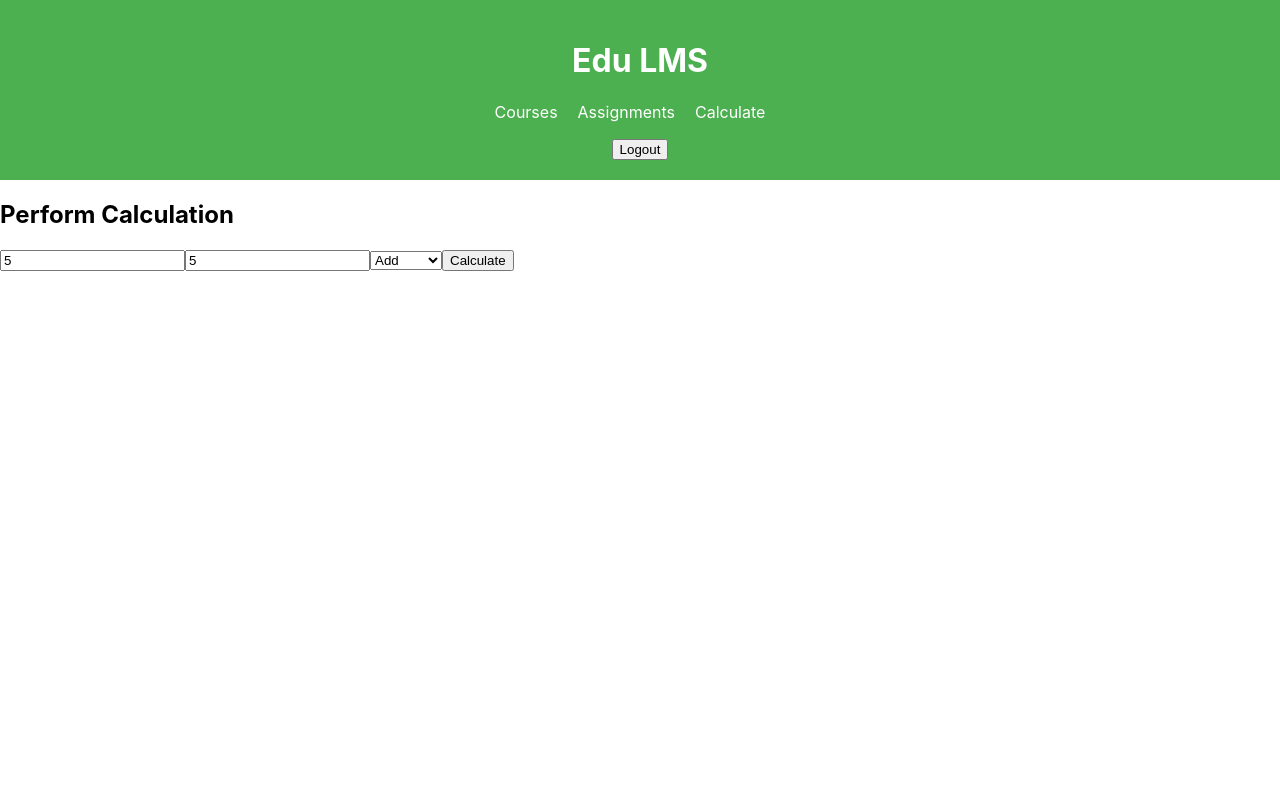
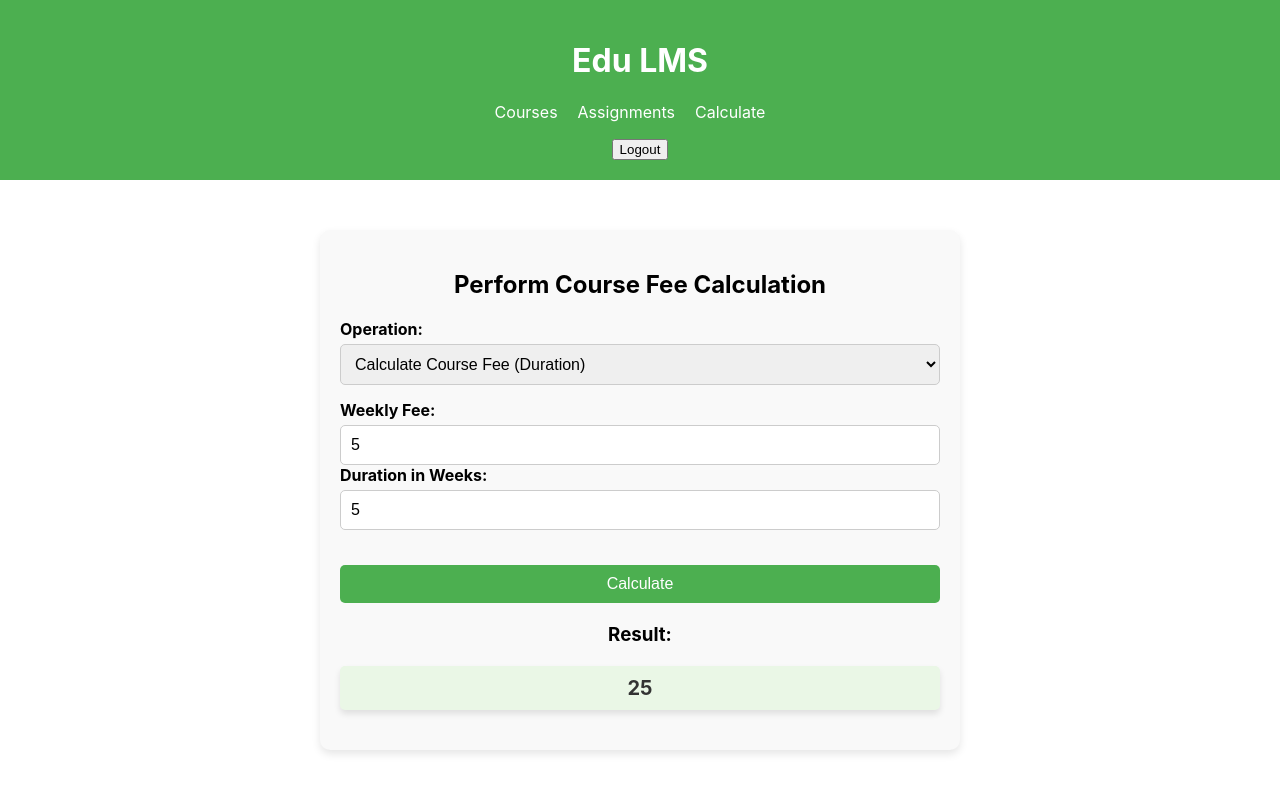
Before and after one commit to IT21175466/eduLMS, a React (Create React App) app in the folder frontend/: page /calculate in a window 1280 px wide. Both pictures are taken after typing "5", "5" into the empty fields and a click on the button "Calculate". Shown: the top 792 px of the page. Built offline with nearby package versions, Linux system fonts and the light colour scheme; no server answers.

Commit message:
Calculation Completed

```diff
--- /dev/null
+++ b/frontend/src/calculate.css
@@ -0,0 +1,69 @@
+.calculate {
+    max-width: 600px;
+    margin: 50px auto;
+    padding: 20px;
+    background-color: #f9f9f9;
+    border-radius: 10px;
+    box-shadow: 0 4px 8px rgba(0, 0, 0, 0.1);
+}
+
+h2 {
+    text-align: center;
+    font-size: 24px;
+    margin-bottom: 20px;
+}
+
+.calc-form {
+    display: flex;
+    flex-direction: column;
+    gap: 15px;
+}
+
+.input-group {
+    display: flex;
+    flex-direction: column;
+}
+
+.input-group label {
+    font-weight: bold;
+    margin-bottom: 5px;
+}
+
+.input-group input,
+.input-group select {
+    padding: 10px;
+    font-size: 16px;
+    border-radius: 5px;
+    border: 1px solid #ccc;
+}
+
+.calc-btn {
+    padding: 10px 20px;
+    background-color: #4CAF50;
+    color: white;
+    border: none;
+    border-radius: 5px;
+    font-size: 16px;
+    cursor: pointer;
+    transition: background-color 0.3s ease;
+    margin-top: 20px;
+}
+
+.calc-btn:hover {
+    background-color: #45a049;
+}
+
+.result-container {
+    margin-top: 20px;
+    text-align: center;
+}
+
+.result {
+    font-size: 20px;
+    font-weight: bold;
+    color: #333;
+    padding: 10px;
+    background-color: #eaf7e6;
+    border-radius: 5px;
+    box-shadow: 0 4px 6px rgba(0, 0, 0, 0.1);
+}
--- a/frontend/src/components/Calculate.js
+++ b/frontend/src/components/Calculate.js
@@ -1,59 +1,153 @@
-// src/components/Calculate.js
 import React, { useState } from 'react';
-
+import '../calculate.css';
 function Calculate() {
     const [num1, setNum1] = useState('');
     const [num2, setNum2] = useState('');
-    const [operation, setOperation] = useState('add');
+    const [courseFee, setCourseFee] = useState('');
+    const [additionalFees, setAdditionalFees] = useState('');
+    const [discountPercentage, setDiscountPercentage] = useState('');
+    const [installments, setInstallments] = useState('');
+    const [operation, setOperation] = useState('courseFee');
     const [result, setResult] = useState(null);
-    const token = localStorage.getItem('token');
 
-    const handleCalculate = async (e) => {
+    // Handle calculation based on the selected operation
+    const handleCalculate = (e) => {
         e.preventDefault();
-        try {
-            const response = await fetch('http://localhost:5000/api/calculate', {
-                method: 'POST',
-                headers: {
-                    'Content-Type': 'application/json',
-                    Authorization: `Bearer ${token}`,
-                },
-                body: JSON.stringify({ num1: Number(num1), num2: Number(num2), operation }),
-            });
-            const data = await response.json();
-            setResult(data.result);
-        } catch (error) {
-            alert('Error performing calculation');
+        let calculationResult = null;
+
+        // 1. Calculate Course Fee Based on Duration
+        if (operation === 'courseFee') {
+            calculationResult = parseFloat(num1) * parseFloat(num2);
         }
+        // 2. Calculate Discounted Course Fee
+        else if (operation === 'discount') {
+            calculationResult = parseFloat(courseFee) - (parseFloat(courseFee) * (parseFloat(discountPercentage) / 100));
+        }
+        // 3. Calculate Total Course Fee with Additional Charges
+        else if (operation === 'totalFee') {
+            let additionalFeesArray = additionalFees.split(',').map(fee => parseFloat(fee.trim()));
+            calculationResult = parseFloat(courseFee) + additionalFeesArray.reduce((acc, fee) => acc + fee, 0);
+        }
+        // 4. Calculate Installment Fee
+        else if (operation === 'installments') {
+            calculationResult = parseFloat(courseFee) / parseFloat(installments);
+        }
+
+        setResult(calculationResult);
     };
 
     return (
         <div className="calculate">
-            <h2>Perform Calculation</h2>
-            <form onSubmit={handleCalculate}>
+            <h2>Perform Course Fee Calculation</h2>
+
+            <form onSubmit={handleCalculate} className="calc-form">
+                <div className="input-group">
+                    <label>Operation:</label>
+                    <select
+                        value={operation}
+                        onChange={(e) => setOperation(e.target.value)}
+                    >
+                        <option value="courseFee">Calculate Course Fee (Duration)</option>
+                        <option value="discount">Discounted Course Fee</option>
+                        <option value="totalFee">Total Fee with Additional Charges</option>
+                        <option value="installments">Installment Fee</option>
+                    </select>
+                </div>
+
+                {/* Input fields for each operation */}
+                {operation === 'courseFee' && (
+                    <div className="input-group">
+                        <label>Weekly Fee:</label>
                         <input
                             type="number"
                             value={num1}
                             onChange={(e) => setNum1(e.target.value)}
-                    placeholder="Number 1"
+                            placeholder="Enter weekly fee"
                             required
                         />
+                        <label>Duration in Weeks:</label>
                         <input
                             type="number"
                             value={num2}
                             onChange={(e) => setNum2(e.target.value)}
-                    placeholder="Number 2"
+                            placeholder="Enter duration in weeks"
                             required
                         />
-                <select
-                    value={operation}
-                    onChange={(e) => setOperation(e.target.value)}
-                >
-                    <option value="add">Add</option>
-                    <option value="subtract">Subtract</option>
-                </select>
-                <button type="submit">Calculate</button>
+                    </div>
+                )}
+
+                {operation === 'discount' && (
+                    <div className="input-group">
+                        <label>Original Course Fee:</label>
+                        <input
+                            type="number"
+                            value={courseFee}
+                            onChange={(e) => setCourseFee(e.target.value)}
+                            placeholder="Enter course fee"
+                            required
+                        />
+                        <label>Discount Percentage:</label>
+                        <input
+                            type="number"
+                            value={discountPercentage}
+                            onChange={(e) => setDiscountPercentage(e.target.value)}
+                            placeholder="Enter discount percentage"
+                            required
+                        />
+                    </div>
+                )}
+
+                {operation === 'totalFee' && (
+                    <div className="input-group">
+                        <label>Base Course Fee:</label>
+                        <input
+                            type="number"
+                            value={courseFee}
+                            onChange={(e) => setCourseFee(e.target.value)}
+                            placeholder="Enter base course fee"
+                            required
+                        />
+                        <label>Additional Fees (comma separated):</label>
+                        <input
+                            type="text"
+                            value={additionalFees}
+                            onChange={(e) => setAdditionalFees(e.target.value)}
+                            placeholder="Enter additional fees (e.g., material, lab)"
+                            required
+                        />
+                    </div>
+                )}
+
+                {operation === 'installments' && (
+                    <div className="input-group">
+                        <label>Course Fee:</label>
+                        <input
+                            type="number"
+                            value={courseFee}
+                            onChange={(e) => setCourseFee(e.target.value)}
+                            placeholder="Enter course fee"
+                            required
+                        />
+                        <label>Number of Installments:</label>
+                        <input
+                            type="number"
+                            value={installments}
+                            onChange={(e) => setInstallments(e.target.value)}
+                            placeholder="Enter number of installments"
+                            required
+                        />
+                    </div>
+                )}
+
+                <button type="submit" className="calc-btn">Calculate</button>
             </form>
-            {result !== null && <p>Result: {result}</p>}
+
+            {result !== null && (
+                <div className="result-container">
+                    <h3>Result: </h3>
+                    <p className="result">{result}</p>
+                </div>
+            )}
         </div>
     );
 }
```
Lines whose indentation alone changed are shown as unchanged.
